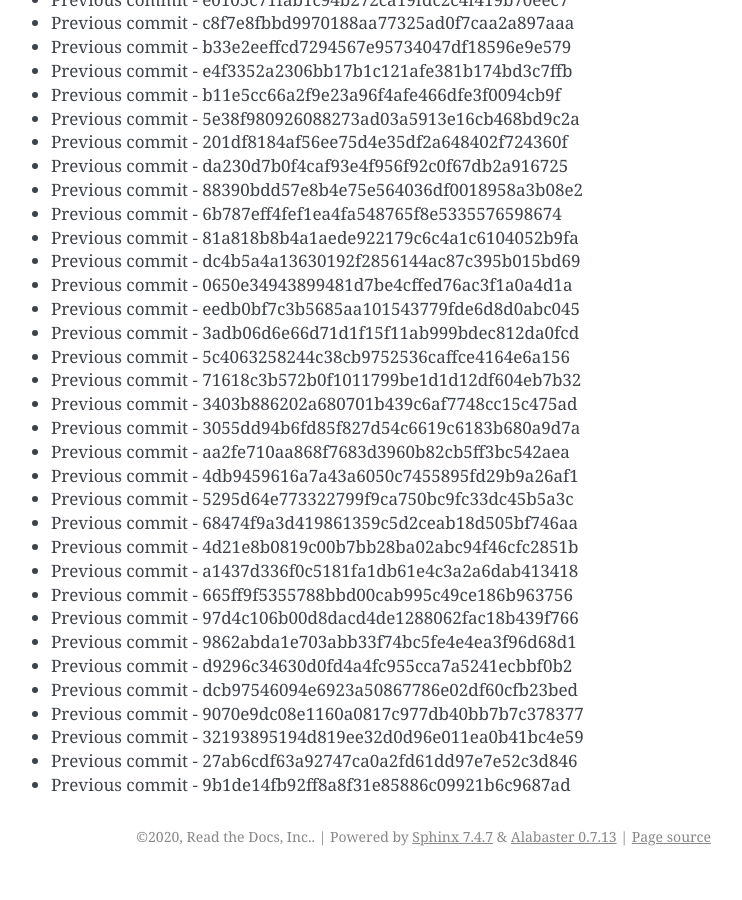
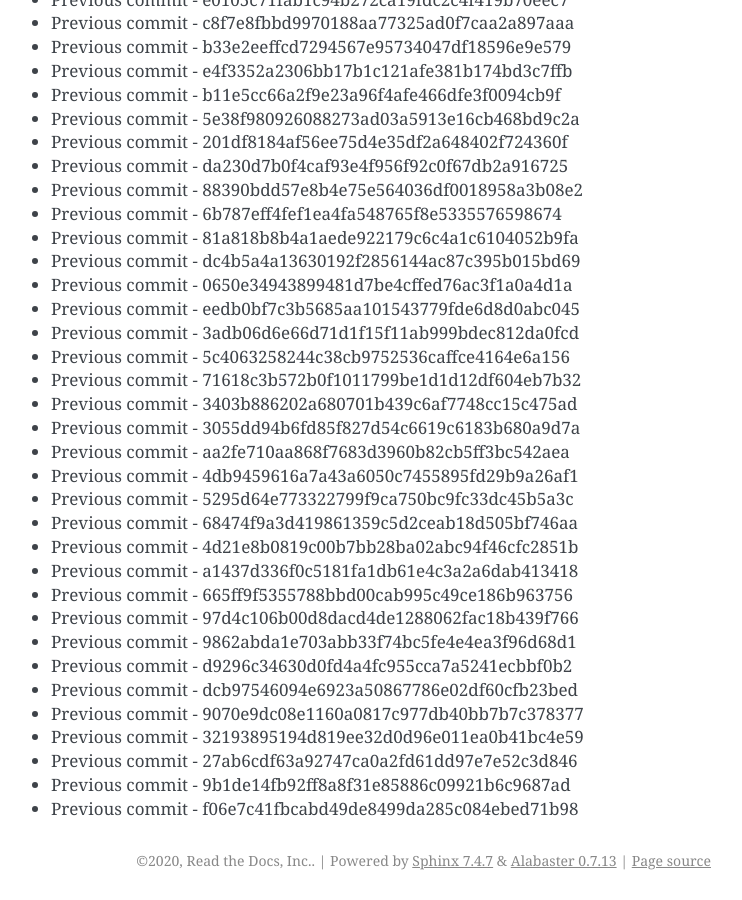
Before and after one commit to readthedocs/rtd-git-stresstest, a Sphinx documentation site: the page built from docs/updates.rst, in a window 1280 px wide and 900 px high, scrolled down 85230 px. Shown: the whole window, without its empty margins (399-1141 px from the left). Built offline with Sphinx 7.4.7, drawn with Linux system fonts in a browser that asks for light colours; before the commit the page ends 86106 px from its top, so only the background shows below that.

Commit message:
Generating commit from previous: f06e7c41fbcabd49de8499da285c084ebed71b98

```diff
--- a/docs/updates.rst
+++ b/docs/updates.rst
@@ -3613,3 +3613,4 @@ It can be tested for any performance characteristics.
 * Previous commit - 32193895194d819ee32d0d96e011ea0b41bc4e59
 * Previous commit - 27ab6cdf63a92747ca0a2fd61dd97e7e52c3d846
 * Previous commit - 9b1de14fb92ff8a8f31e85886c09921b6c9687ad
+* Previous commit - f06e7c41fbcabd49de8499da285c084ebed71b98
```
